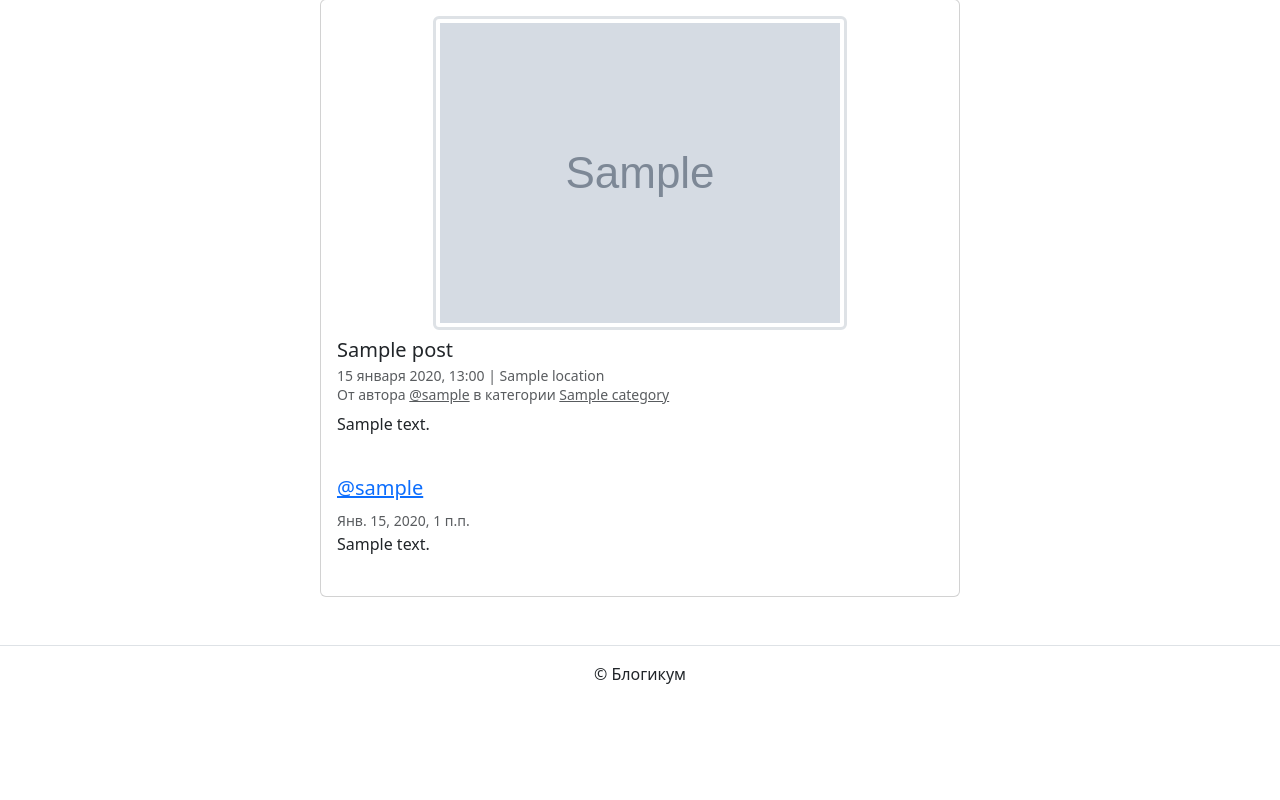
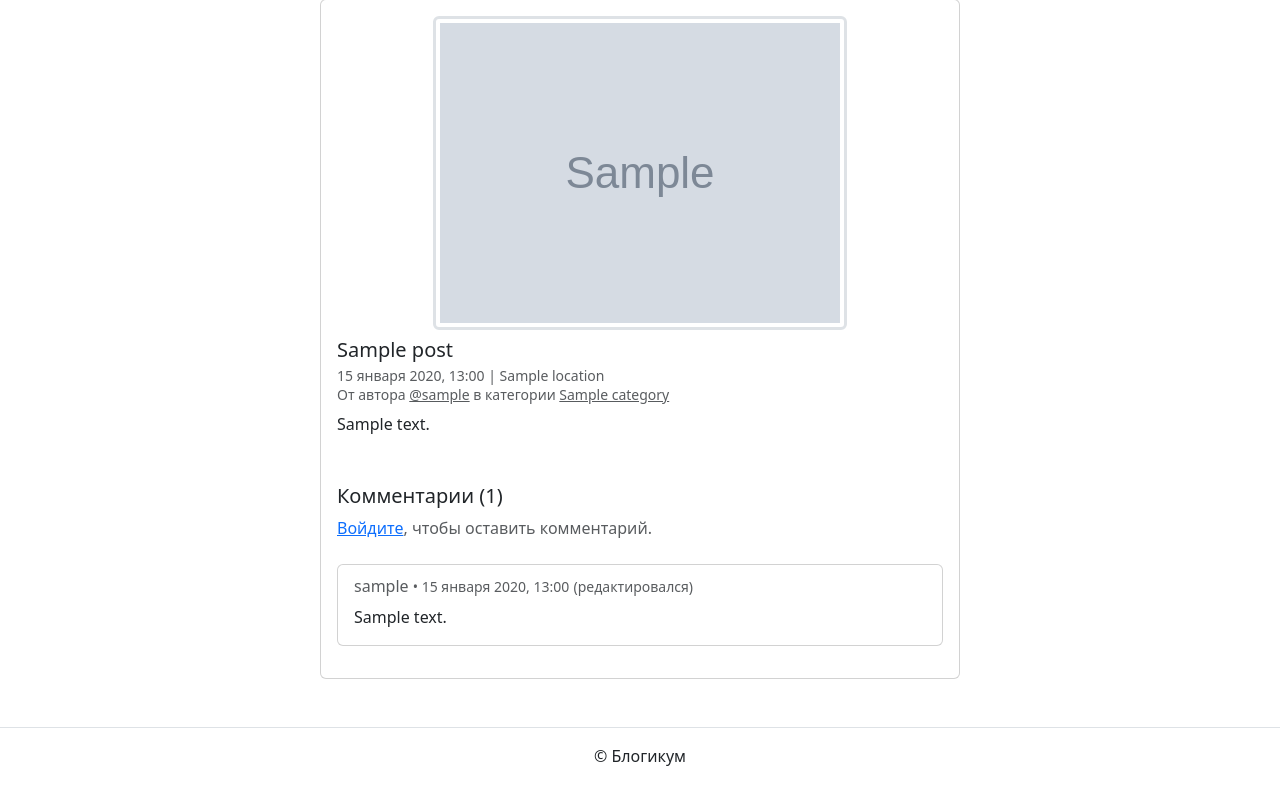
Before and after one commit to FeodorBask/django_sprint4, a Django app: page /posts/1/ in a window 1280 px wide. Shown: the part 105-905 px from the top of the page. Before the commit the page ends 789 px from the top, so only its background shows below. Run offline with Django 3.2, Linux system fonts and the light colour scheme; tables that the repository leaves empty hold one stand-in row (values such as "Sample post"); grey boxes marked "Sample" are stand-in pictures; parts of the project's set-up code (start-up, migrations or seed data) failed here and were passed over; some libraries are stand-ins or nearby versions.

Commit message:
version_5

```diff
--- a/blogicum/blog/forms.py
+++ b/blogicum/blog/forms.py
@@ -68,12 +68,6 @@ class CommentForm(forms.ModelForm):
             'text': '',
         }
 
-    def save(self, commit=True):
-        instance = super().save(commit=False)
-        if commit:
-            instance.save()
-        return instance
-
 
 class CommentEditForm(forms.ModelForm):
     class Meta:
--- a/blogicum/blog/urls.py
+++ b/blogicum/blog/urls.py
@@ -18,8 +18,8 @@ urlpatterns = [
     path('profile/edit/', edit_profile, name='edit_profile'),
     path('profile/<str:username>/', views.profile, name='profile'),
     path('posts/create/', views.post_create, name='post_create'),
-    path('posts/<int:post_id>/edit/', views.post_edit, name='edit_post'),
-    path('posts/<int:post_id>/delete/', views.post_delete, name='delete_post'),
+    path('posts/<int:post_id>/edit/', views.edit_post, name='edit_post'),
+    path('posts/<int:post_id>/delete/', views.delete_post, name='delete_post'),
     path('posts/<int:post_id>/comment/', views.add_comment,
          name='add_comment'),
     path('posts/<int:post_id>/edit_comment/<int:comment_id>/',
--- a/blogicum/blog/views.py
+++ b/blogicum/blog/views.py
@@ -23,7 +23,9 @@ def profile(request, username):
     if is_owner:
         post_list = Post.objects.select_related(
             'category', 'location', 'author'
-        ).filter(author=profile_user).order_by('-pub_date')
+        ).filter(author=profile_user).annotate(
+            comment_count=Count('comments')
+        ).order_by('-pub_date')
     else:
         post_list = Post.objects.select_related(
             'category', 'location', 'author'
@@ -32,6 +34,8 @@ def profile(request, username):
             pub_date__lte=now,
             is_published=True,
             category__is_published=True
+        ).annotate(
+            comment_count=Count('comments')
         ).order_by('-pub_date')
 
     paginator = Paginator(post_list, 10)
@@ -82,6 +86,8 @@ def category_posts(request, category_slug):
         category=category,
         pub_date__lte=timezone.now(),
         is_published=True
+    ).annotate(
+        comment_count=Count('comments')
     ).order_by('-pub_date')
 
     paginator = Paginator(post_list, 10)
@@ -146,7 +152,7 @@ def post_create(request):
 
 
 @login_required
-def post_edit(request, post_id):
+def edit_post(request, post_id):
     post = get_object_or_404(Post, pk=post_id)
     if post.author != request.user:
         messages.error(request, 'Вы не можете редактировать чужие публикации.')
@@ -169,7 +175,7 @@ def post_edit(request, post_id):
 
 
 @login_required
-def post_delete(request, post_id):
+def delete_post(request, post_id):
     post = get_object_or_404(Post, pk=post_id)
     if post.author != request.user:
         messages.error(request, 'Вы не можете удалять чужие публикации.')
@@ -193,11 +199,9 @@ def add_comment(request, post_id):
     if request.method == 'POST':
         form = CommentForm(request.POST)
         if form.is_valid():
-            comment = Comment(
-                text=form.cleaned_data['text'],
-                post=post,
-                author=request.user
-            )
+            comment = form.save(commit=False)
+            comment.post = post
+            comment.author = request.user
             comment.save()
 
             messages.success(request, 'Комментарий добавлен!')
@@ -260,22 +264,3 @@ def delete_comment(request, post_id, comment_id):
         'comment': comment,
         'post': comment.post,
     })
-
-
-def csrf_failure(request, reason=""):
-    return render(request, 'pages/403csrf.html',
-                  {'reason': reason}, status=403)
-
-
-def page_not_found(request, exception):
-    return render(request, 'pages/404.html',
-                  {'exception': exception}, status=404)
-
-
-def server_error(request):
-    return render(request, 'pages/500.html', status=500)
-
-
-def permission_denied(request, exception):
-    return render(request, 'pages/403csrf.html',
-                  {'exception': exception}, status=403)
--- a/blogicum/blogicum/settings.py
+++ b/blogicum/blogicum/settings.py
@@ -38,8 +38,8 @@ INSTALLED_APPS = [
     'django.contrib.messages',
     'django.contrib.staticfiles',
     'django_bootstrap5',
+    'pages',
     'blog',
-    'pages',
     'users',
 ]
 
@@ -132,7 +132,7 @@ STATICFILES_DIRS = [
 
 DEFAULT_AUTO_FIELD = 'django.db.models.BigAutoField'
 
-CSRF_FAILURE_VIEW = 'blog.views.csrf_failure'
+CSRF_FAILURE_VIEW = 'pages.views.csrf_failure'
 
 LOGIN_URL = 'blog:login'
 
--- a/blogicum/blogicum/urls.py
+++ b/blogicum/blogicum/urls.py
@@ -4,9 +4,9 @@ from django.conf import settings
 from django.conf.urls.static import static
 
 
-handler403 = 'blog.views.permission_denied'
-handler404 = 'blog.views.page_not_found'
-handler500 = 'blog.views.server_error'
+handler403 = 'pages.views.permission_denied'
+handler404 = 'pages.views.page_not_found'
+handler500 = 'pages.views.server_error'
 
 urlpatterns = [
     path('admin/', admin.site.urls),
--- a/blogicum/pages/views.py
+++ b/blogicum/pages/views.py
@@ -20,3 +20,6 @@ def csrf_failure(request, reason=""):
 
 def server_error(request):
     return render(request, 'pages/500.html', status=500)
+
+def permission_denied(request, exception):
+    return render(request, 'pages/403csrf.html', status=403)
--- a/blogicum/templates/blog/profile.html
+++ b/blogicum/templates/blog/profile.html
@@ -33,7 +33,7 @@
 
     <h3 class="mb-5 text-center">Публикации пользователя</h3>
 
-    {% if page_obj %}
+    {% if page_obj.object_list %}
       {% for post in page_obj %}
         <article class="mb-5">
           {% include "includes/post_card.html" %}
--- a/blogicum/templates/includes/comments.html
+++ b/blogicum/templates/includes/comments.html
@@ -1,39 +1,47 @@
+<div class="mt-5">
+  <h5>Комментарии ({{ post.comments.count }})</h5>
   {% if user.is_authenticated %}
-  {% load django_bootstrap5 %}
-  <h5 class="mb-4">Оставить комментарий</h5>
     <form method="post" action="{% url 'blog:add_comment' post.id %}">
       {% csrf_token %}
-    {% bootstrap_form form %}
-    {% bootstrap_button button_type="submit" content="Отправить" %}
+      <div class="mb-3">
+        <label for="id_text" class="form-label">Добавить комментарий:</label>
+        <textarea name="text" class="form-control" rows="3"
+                  id="id_text" required></textarea>
+      </div>
+      <button type="submit" class="btn btn-primary">Отправить</button>
     </form>
+  {% else %}
+    <p class="text-muted">
+      <a href="{% url 'login' %}?next={{ request.path }}">Войдите</a>,
+      чтобы оставить комментарий.
+    </p>
   {% endif %}
-<br>
-{% for comment in comments %}
-  <div class="media mb-4" id="comment-{{ comment.id }}">
-    <div class="media-body">
-      <h5 class="mt-0">
-        <a href="{% url 'blog:profile' comment.author.username %}" name="comment_{{ comment.id }}">
-          @{{ comment.author.username }}
-        </a>
-      </h5>
-      <small class="text-muted">{{ comment.created_at }}</small>
-      <br>
-      {{ comment.text|linebreaksbr }}
-    </div>
-
+  <div class="mt-4">
+    {% for comment in post.comments.all %}
+      <div class="card mb-3" id="comment-{{ comment.id }}">
+        <div class="card-body">
+          <div class="d-flex justify-content-between">
+            <h6 class="card-subtitle mb-2 text-muted">
+              {{ comment.author.username }}
+              <small class="text-muted">• {{ comment.created_at|date:"d E Y, H:i" }}</small>
+              {% if comment.is_edited %}
+                <small class="text-muted">(редактировался)</small>
+              {% endif %}
+            </h6>
             {% if user == comment.author %}
-      <div class="ml-3">
-        <a class="btn btn-sm btn-outline-primary"
-           href="{% url 'blog:edit_comment' post.id comment.id %}"
-           role="button">
-          Редактировать
-        </a>
-        <a class="btn btn-sm btn-outline-danger"
-           href="{% url 'blog:delete_comment' post.id comment.id %}"
-           role="button">
-          Удалить
-        </a>
+              <div>
+                <a href="{% url 'blog:edit_comment' post.id comment.id %}"
+                   class="btn btn-sm btn-outline-primary">Редактировать</a>
+                <a href="{% url 'blog:delete_comment' post.id comment.id %}"
+                   class="btn btn-sm btn-outline-danger">Удалить</a>
               </div>
             {% endif %}
           </div>
+          <p class="card-text">{{ comment.text|linebreaksbr }}</p>
+        </div>
+      </div>
+    {% empty %}
+      <p class="text-muted">Пока нет комментариев. Будьте первым!</p>
     {% endfor %}
+  </div>
+</div>
```
Lines whose indentation alone changed are shown as unchanged.
